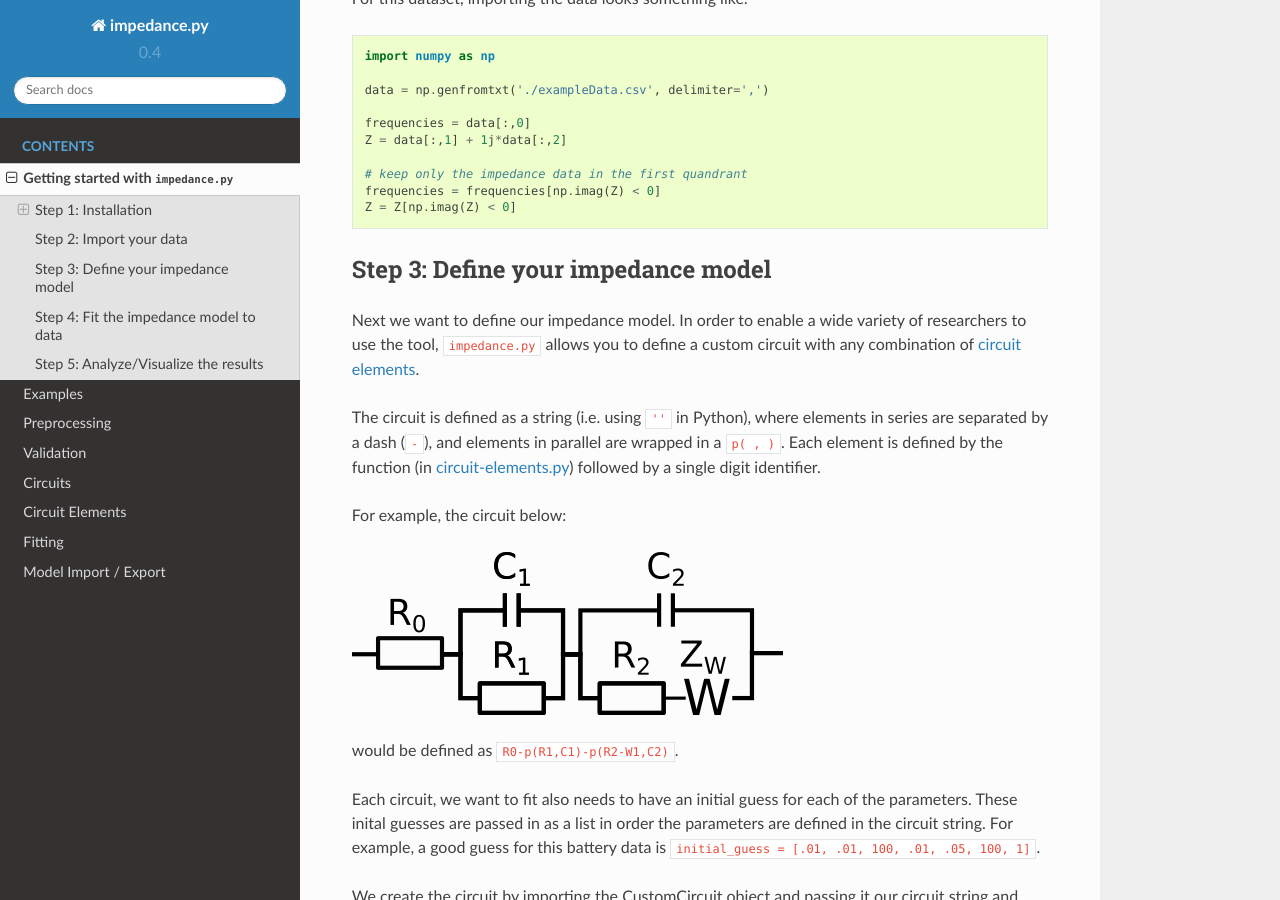
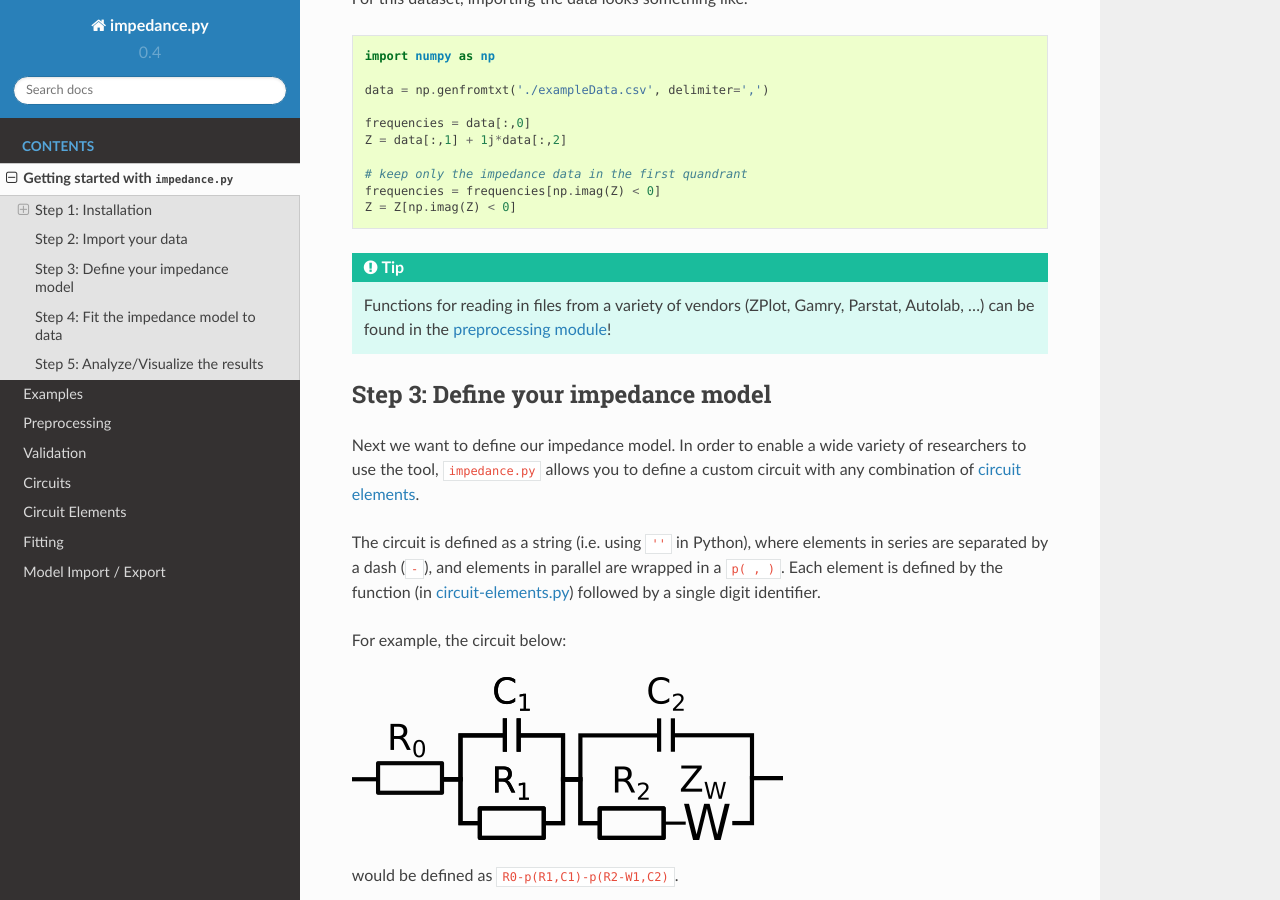
Before and after one commit to ECSHackWeek/impedance.py, a Sphinx documentation site: the page built from docs/source/getting-started.rst, in a window 1280 px wide and 900 px high, scrolled down 2533 px. Built offline with Sphinx 7.4.7 and the Read the Docs theme 2.0.0, drawn with Linux system fonts in a browser that asks for light colours.

Commit message:
Add tip about functions for importing data files

```diff
--- a/docs/source/getting-started.rst
+++ b/docs/source/getting-started.rst
@@ -127,6 +127,9 @@ For this dataset, importing the data looks something like:
   frequencies = frequencies[np.imag(Z) < 0]
   Z = Z[np.imag(Z) < 0]
 
+.. tip::
+  Functions for reading in files from a variety of vendors (ZPlot, Gamry, Parstat, Autolab, ...) can be found in the `preprocessing module <preprocessing.html>`_!
+
 Step 3: Define your impedance model
 ===================================
 
```
